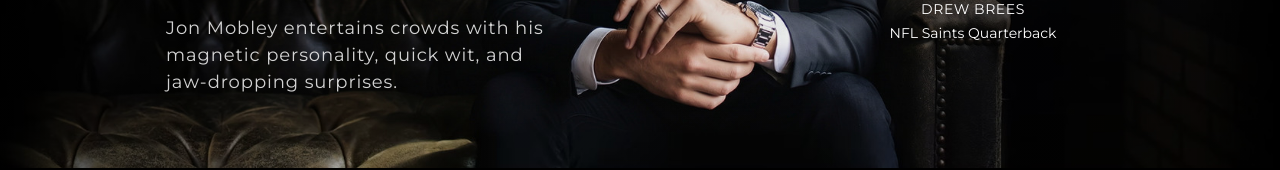
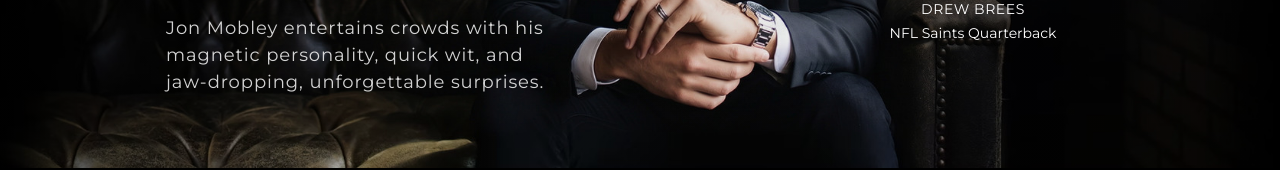
Before and after one commit to jonmobley/jonmobley, a plain HTML site: page index.html in a window 1280 px wide. Shown: the part 476-646 px from the top of the page. Drawn offline with Linux system fonts and the light colour scheme; a script that the page names is missing.

Commit message:
Visual edit: text “Jon Mobley entertains crowds with his magnetic personality, ” → “Jon Mobley entertains crowds with his magnetic personality, ”

```diff
--- a/index.html
+++ b/index.html
@@ -104,7 +104,7 @@
             </div>
           </div>
           <p class="hero-copy">
-            Jon Mobley entertains crowds with his magnetic personality, quick wit, and jaw-dropping surprises.
+            Jon Mobley entertains crowds with his magnetic personality, quick wit, and jaw-dropping, unforgettable surprises.
           </p>
         </div>
 
```
